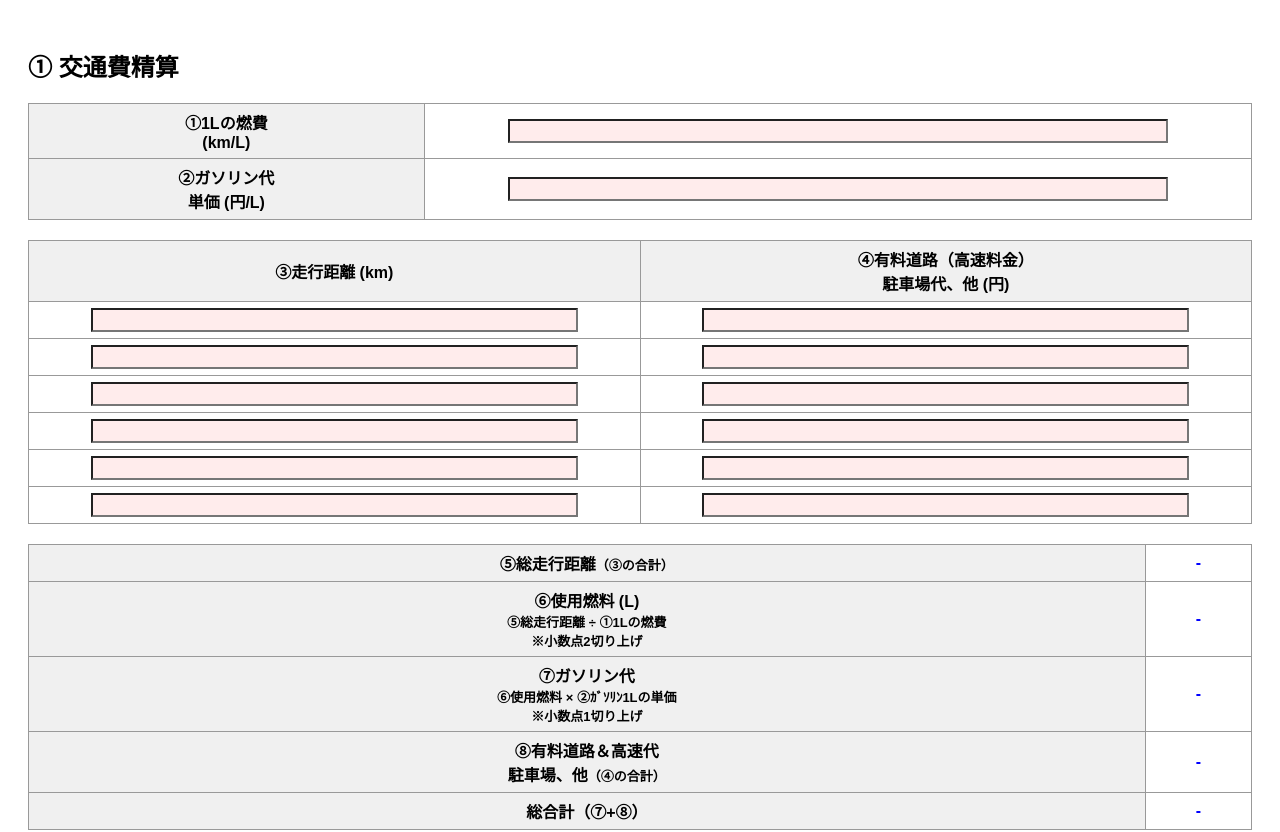
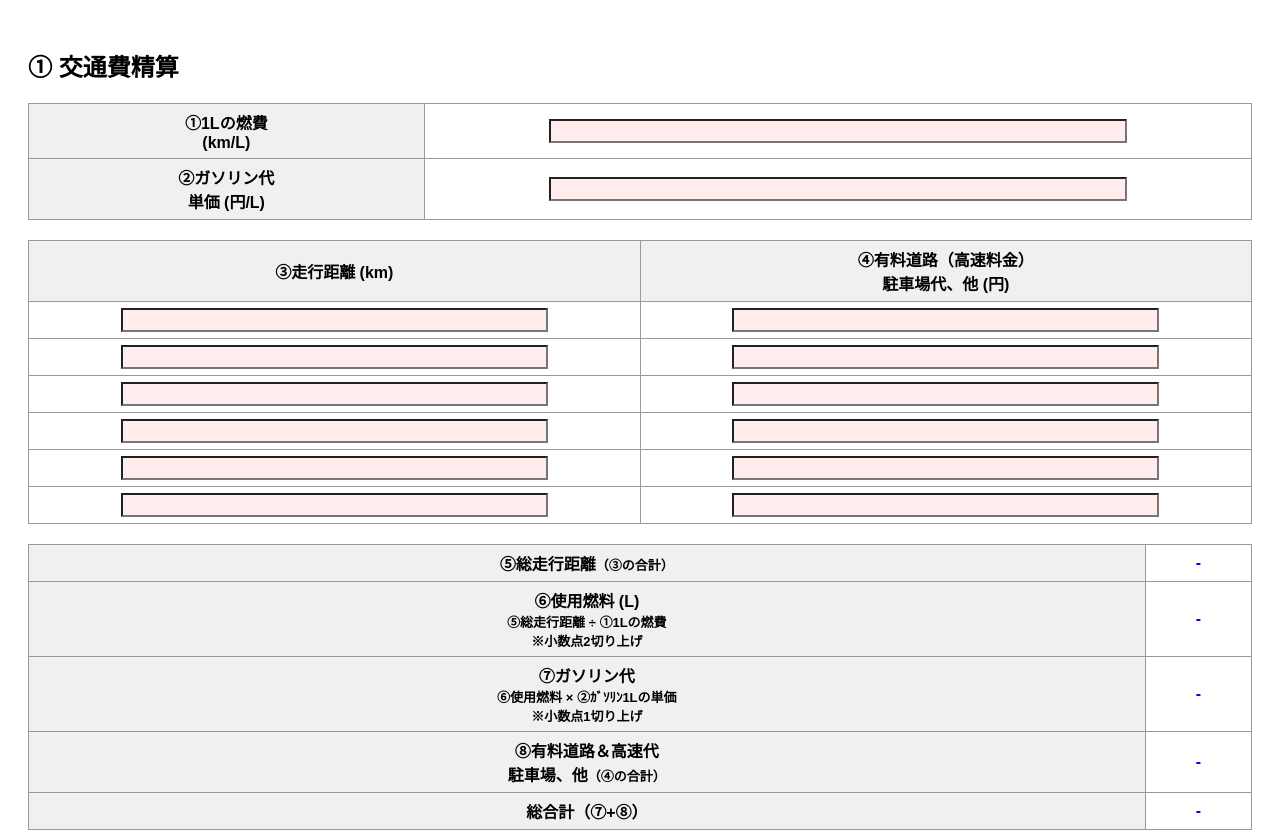
Before and after one commit to vanillalatte1211/warikan, a plain HTML site: page index.html in a window 1280 px wide. Shown: the top 832 px of the page. Drawn offline with Linux system fonts and the light colour scheme.

Commit message:
Adjust input width for number fields in CSS

```diff
--- a/index.html
+++ b/index.html
@@ -17,7 +17,7 @@ if ("serviceWorker" in navigator) {
   table { width: 100%; border-collapse: collapse; margin-bottom: 20px; }
   th, td { border: 1px solid #999; padding: 6px; text-align: center; }
   th { background: #f0f0f0; }
-  input[type="number"] { width: 80%; font-size: 16px; }
+  input[type="number"] { width: 70%; font-size: 16px; }
   .input { background: #ffecec; }
   .auto { color: blue; font-weight: bold; }
 
```
